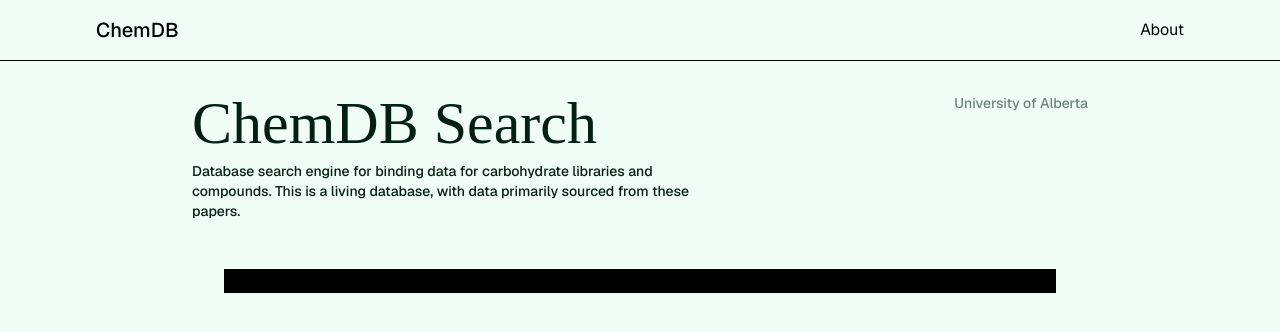
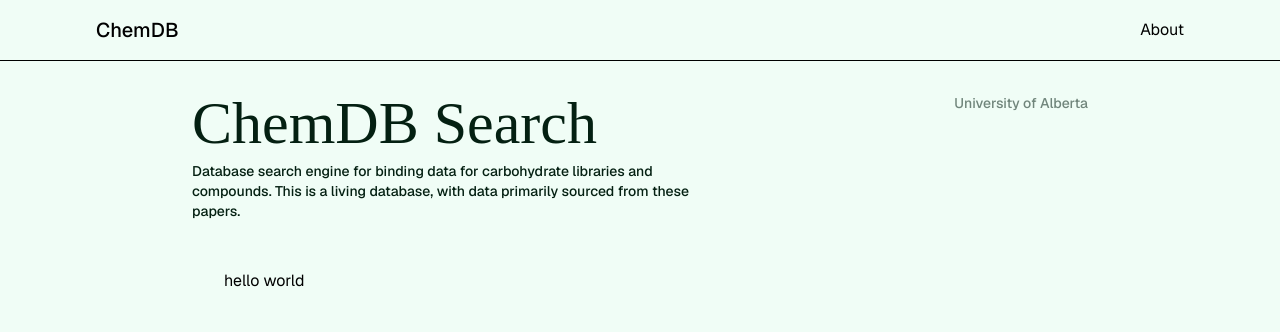
Before and after one commit to sammkoi/LectIQ, a Next.js app: page / in a window 1280 px wide. Shown: the top 332 px of the page. Built offline with nearby package versions, Linux system fonts and the light colour scheme; a web font is replaced by a local one.

Commit message:
got rid of black bg

```diff
--- a/src/app/page.js
+++ b/src/app/page.js
@@ -2,7 +2,7 @@
 
 function Head() {
   return (
-    <div className="flex flex-row text-(--text) justify-between w-[100%]">
+    <div className="flex flex-row text-(--text) justify-between w-[100%] cursor-default">
       <section>
         <h1 className="text-6xl font-['Kameron']">
         ChemDB Search
@@ -23,7 +23,7 @@
   return (
     <div className="flex flex-col w-full">
       <Head />
-      <div className="flex m-8 mt-12 bg-black">
+      <div className="flex m-8 mt-12">
         hello world
       </div>
 
```
